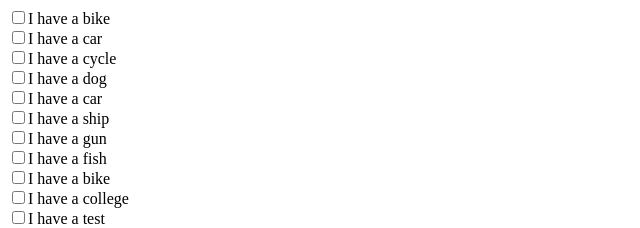
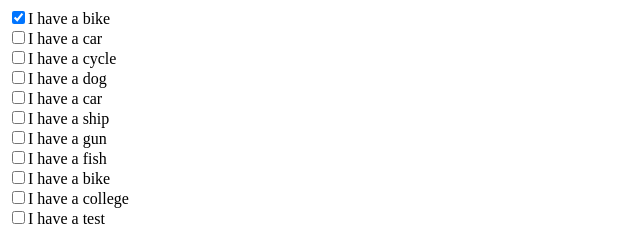
Before and after one commit to jacksonlobo25/present, a plain HTML site: page index.html in a window 1280 px wide. Shown: the top 228 px of the page, 0-640 px from the left. Drawn offline with Linux system fonts and the light colour scheme.

Commit message:
Update index.html

```diff
--- a/index.html
+++ b/index.html
@@ -3,7 +3,7 @@
 <body>
 
 <form action="">
-<input type="checkbox" name="vehicle1" value="Bike">I have a bike<br>
+<input type="checkbox" name="vehicle1" checked="checked" value="Bike">I have a bike<br>
 <input type="checkbox" name="vehicle2" value="Car">I have a car <br>
 <input type="checkbox" name="vehicle3" value="Bike">I have a cycle<br>
 <input type="checkbox" name="vehicle4" value="Car">I have a dog <br>
```
